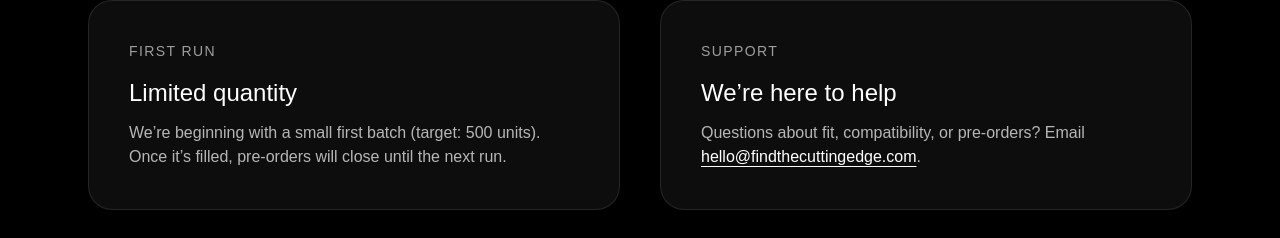
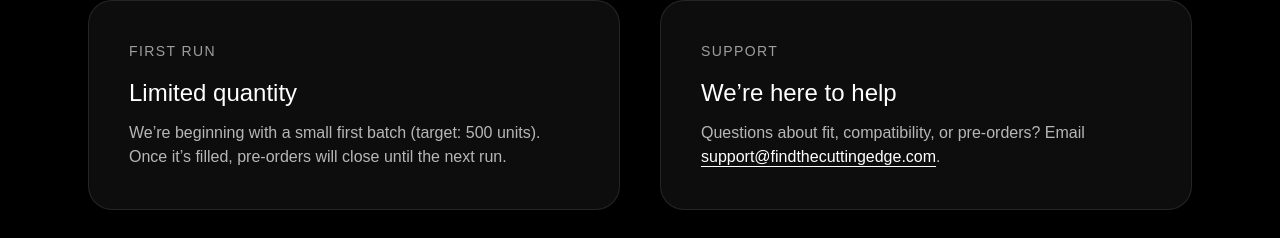
Before and after one commit to blakehall678/cutting-edge-site, a Next.js app: page / in a window 1280 px wide. Shown: the part 7676-7914 px from the top of the page. Built offline with nearby package versions, Linux system fonts and the light colour scheme.

Commit message:
Changed support email

```diff
--- a/src/components/shipping.tsx
+++ b/src/components/shipping.tsx
@@ -57,9 +57,9 @@ export function Shipping() {
                 Questions about fit, compatibility, or pre-orders? Email{" "}
                 <a
                   className="text-white underline underline-offset-4"
-                  href="mailto:hello@findthecuttingedge.com"
+                  href="mailto:support@findthecuttingedge.com"
                 >
-                  hello@findthecuttingedge.com
+                  support@findthecuttingedge.com
                 </a>
                 .
               </p>
```
